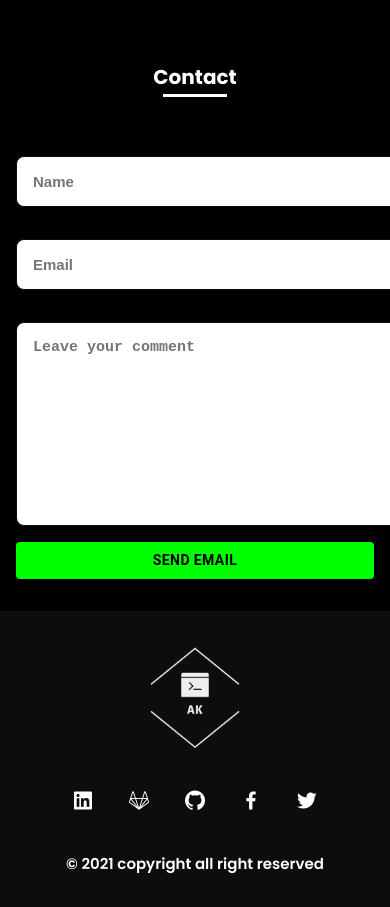
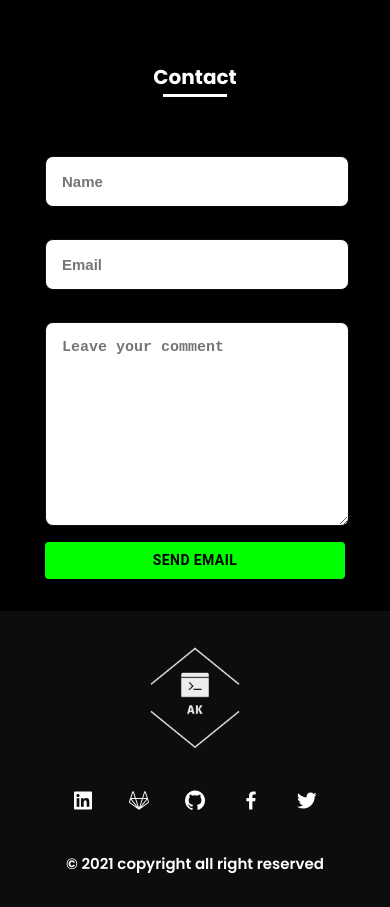
Before and after one commit to Anthony0912/briefcase, a React (Create React App) app: page /#/ in a window 390 px wide. Shown: the part 3820-4727 px from the top of the page. Built offline with nearby package versions, Linux system fonts and the light colour scheme.

Commit message:
Ajust form contact

```diff
--- a/src/assets/css/styles.css
+++ b/src/assets/css/styles.css
@@ -417,6 +417,7 @@ img {
 /* CONTACT */
 .contact__input {
   width: 100%;
+  max-width: 325px;
   font-size: var(--normal-font-size);
   font-weight: var(--font-semi);
   padding: 1rem;
@@ -600,6 +601,15 @@ img {
   .about__text {
     max-width: 100%;
   }
+  .contact__form {
+    width: 300px;
+  }
+  .contact__input {
+    max-width: 270px;
+  }
+  .contact__container {
+    justify-items: center;
+  }
 }
 
 @media screen and (max-width: 591px) {
```
